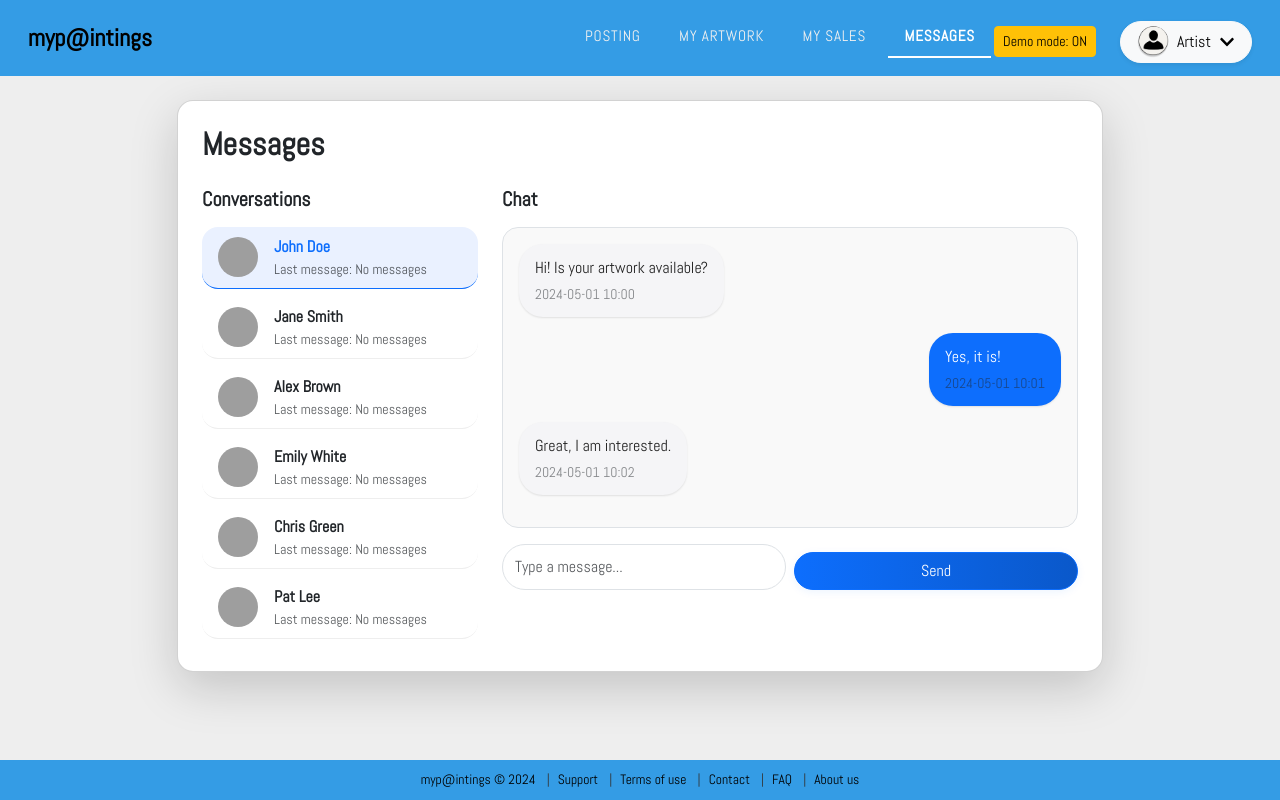
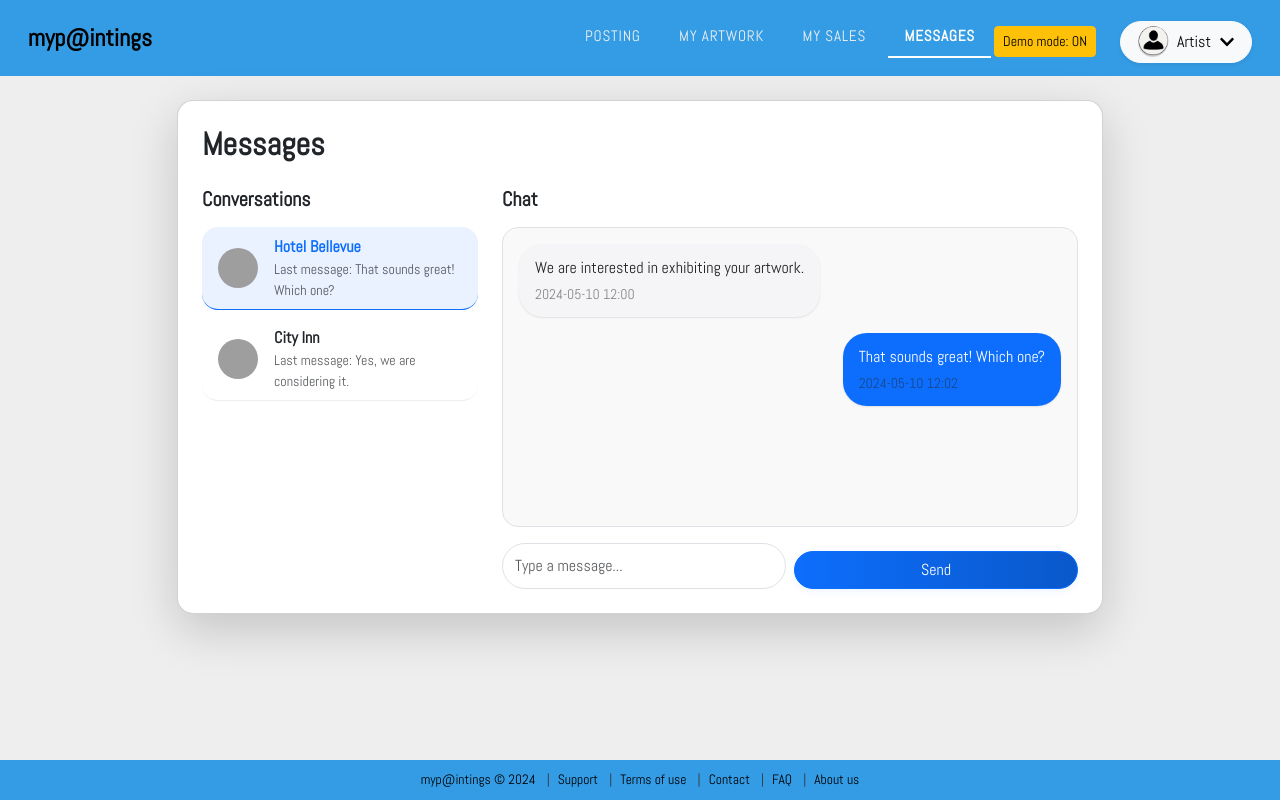
Before and after one commit to jirafey/fullstack-website-mypaintings, a React (Create React App) app in the folder My_artwork_react/: page /messages in a window 1280 px wide. Built offline with nearby package versions, Linux system fonts and the light colour scheme; grey boxes are pictures that could not be loaded.

Commit message:
fixed messages

```diff
--- a/My_artwork_react/src/MessagesPage.css
+++ b/My_artwork_react/src/MessagesPage.css
@@ -52,6 +52,7 @@
 .message-bubble.sent .message-content {
   background: #0d6efd;
   color: #fff;
+
 }
 .message-bubble.received .message-content {
   background: #f5f5f7;
--- a/My_artwork_react/src/MessagesPage.js
+++ b/My_artwork_react/src/MessagesPage.js
@@ -2,10 +2,11 @@ import React, { useState, useEffect } from 'react';
 import apiRequest from './api';
 import { useDemoMode } from './DemoModeContext';
 import { useToast } from './Toaster';
+import { useSession } from './hooks/useSession';
 import './MessagesPage.css';
 
-// Demo conversations and messages
-const DEMO_CONVERSATIONS = [
+// DEMO dane dla HOTELI (oryginalne)
+const DEMO_CONVERSATIONS_HOTEL = [
   { userId: 101, username: 'John Doe' },
   { userId: 102, username: 'Jane Smith' },
   { userId: 103, username: 'Alex Brown' },
@@ -13,72 +14,104 @@ const DEMO_CONVERSATIONS = [
   { userId: 105, username: 'Chris Green' },
   { userId: 106, username: 'Pat Lee' },
 ];
-const DEMO_MESSAGES = {
+
+const DEMO_MESSAGES_HOTEL = {
   101: [
-    { senderId: 101, senderName: 'John Doe', content: 'Hi! Is your artwork available?', timestamp: '2024-05-01 10:00' },
-    { senderId: 'me', senderName: 'Me', content: 'Yes, it is!', timestamp: '2024-05-01 10:01' },
-    { senderId: 101, senderName: 'John Doe', content: 'Great, I am interested.', timestamp: '2024-05-01 10:02' },
+    { senderId: 'me', senderName: 'Me', content: 'Hi! Is your artwork available?', timestamp: '2024-05-01 10:00' },
+    { senderId: 101, senderName: 'John Doe', content: 'Yes, it is!', timestamp: '2024-05-01 10:01' },
+    { type: 'system', content: 'Artist @DemoArtist accepted your reservation for “Abstract Dreams”!', timestamp: '2024-05-01 10:02' },
+    { senderId: 'me', senderName: 'Me', content: 'Great, I am interested.', timestamp: '2024-05-01 10:30' },
+    { type: 'system', content: 'You sent a payment request.', timestamp: '2024-05-01 10:32' },
+    { senderId: '101', senderName: 'John Doe', content: 'Amazing!', timestamp: '2024-05-01 10:35' },
   ],
   102: [
-    { senderId: 102, senderName: 'Jane Smith', content: 'Can you ship to Warsaw?', timestamp: '2024-05-02 09:30' },
-    { senderId: 'me', senderName: 'Me', content: 'Yes, shipping is possible.', timestamp: '2024-05-02 09:31' },
+    { senderId: 'me', senderName: 'Me', content: 'Can you ship to Warsaw?', timestamp: '2024-05-02 09:30' },
+    { senderId: 102, senderName: 'Jane Smith', content: 'Yes, shipping is possible.', timestamp: '2024-05-02 09:31' },
+  ]
+};
+
+
+// DEMO dane dla ARTYSTÓW (rozmowy z hotelami)
+const DEMO_CONVERSATIONS_ARTYSTA = [
+  { userId: 201, username: 'Hotel Bellevue' },
+  { userId: 202, username: 'City Inn' },
+];
+const DEMO_MESSAGES_ARTYSTA = {
+  201: [
+    { senderId: 201, senderName: 'Hotel Bellevue', content: 'We are interested in exhibiting your artwork.', timestamp: '2024-05-10 12:00' },
+    { senderId: 'me', senderName: 'Me', content: 'That sounds great! Which one?', timestamp: '2024-05-10 12:02' },
   ],
-  103: [
-    { senderId: 103, senderName: 'Alex Brown', content: 'I love your style!', timestamp: '2024-05-03 14:20' },
-    { senderId: 'me', senderName: 'Me', content: 'Thank you so much!', timestamp: '2024-05-03 14:21' },
-  ],
-  104: [
-    { senderId: 104, senderName: 'Emily White', content: 'Is the painting framed?', timestamp: '2024-05-04 11:10' },
-    { senderId: 'me', senderName: 'Me', content: 'Yes, it comes framed.', timestamp: '2024-05-04 11:11' },
-  ],
-  105: [
-    { senderId: 105, senderName: 'Chris Green', content: 'Can I see more photos?', timestamp: '2024-05-05 16:00' },
-    { senderId: 'me', senderName: 'Me', content: 'Sure, I will send them.', timestamp: '2024-05-05 16:01' },
-  ],
-  106: [
-    { senderId: 106, senderName: 'Pat Lee', content: 'What is the size?', timestamp: '2024-05-06 13:45' },
-    { senderId: 'me', senderName: 'Me', content: 'It is 60x80cm.', timestamp: '2024-05-06 13:46' },
+  202: [
+    { senderId: 'me', senderName: 'Me', content: 'Would you like to feature my painting in your lobby?', timestamp: '2024-05-11 14:00' },
+    { senderId: 202, senderName: 'City Inn', content: 'Yes, we are considering it.', timestamp: '2024-05-11 14:05' },
   ],
 };
 
 function MessagesPage() {
   const { demoMode } = useDemoMode();
   const toast = useToast();
+  const { userType } = useSession();
   const [conversations, setConversations] = useState([]);
   const [selectedUserId, setSelectedUserId] = useState(null);
   const [messages, setMessages] = useState([]);
   const [newMessage, setNewMessage] = useState('');
   const [error, setError] = useState('');
 
-  // Load conversations
   useEffect(() => {
     if (demoMode) {
-      setConversations(DEMO_CONVERSATIONS);
-      setSelectedUserId(DEMO_CONVERSATIONS[0]?.userId || null);
+
+      if (userType === 'HOTEL') {
+        const enriched = DEMO_CONVERSATIONS_HOTEL.map(conv => {
+          const msgs = DEMO_MESSAGES_HOTEL[conv.userId] || [];
+          const lastMsg = [...msgs].reverse().find(m => !m.type); // pomijamy systemowe
+          return { ...conv, lastMessage: lastMsg?.content || null };
+        });
+        setConversations(enriched);
+        setSelectedUserId(enriched[0]?.userId || null);
+      } else if (userType === 'ARTYSTA') {
+        const enriched = DEMO_CONVERSATIONS_ARTYSTA.map(conv => {
+          const msgs = DEMO_MESSAGES_ARTYSTA[conv.userId] || [];
+          const lastMsg = [...msgs].reverse().find(m => !m.type);
+          return { ...conv, lastMessage: lastMsg?.content || null };
+        });
+        setConversations(enriched);
+        setSelectedUserId(enriched[0]?.userId || null);
+      }
+
+
+
+
       setError('');
       return;
     }
+
     apiRequest('/wiadomosci/latesttimestamps')
         .then(data => setConversations(data?.conversations || []))
         .catch(err => setError('Błąd pobierania konwersacji: ' + err.message));
-  }, [demoMode]);
+  }, [demoMode, userType]);
 
-  // Load messages for selected user
   useEffect(() => {
     if (!selectedUserId) return;
+
     if (demoMode) {
-      setMessages([...DEMO_MESSAGES[selectedUserId] || []]);
+      const messagesData =
+          userType === 'HOTEL'
+              ? DEMO_MESSAGES_HOTEL[selectedUserId] || []
+              : DEMO_MESSAGES_ARTYSTA[selectedUserId] || [];
+      setMessages([...messagesData]);
       setError('');
       return;
     }
+
     apiRequest(`/wiadomosci/getmessages/${selectedUserId}`)
         .then(data => setMessages(data?.messages || []))
         .catch(err => setError('Błąd pobierania wiadomości: ' + err.message));
-  }, [selectedUserId, demoMode]);
+  }, [selectedUserId, demoMode, userType]);
 
   const handleSend = async (e) => {
     e.preventDefault();
     if (!newMessage.trim() || !selectedUserId) return;
+
     if (demoMode) {
       setMessages(msgs => [
         ...msgs,
@@ -88,13 +121,13 @@ function MessagesPage() {
       toast('Message sent (demo).', 'success');
       return;
     }
+
     try {
       await apiRequest('/wiadomosci/sendmessage', {
         method: 'POST',
         body: { recipientId: selectedUserId, content: newMessage }
       });
       setNewMessage('');
-      // Odśwież wiadomości
       const data = await apiRequest(`/wiadomosci/getmessages/${selectedUserId}`);
       setMessages(data?.messages || []);
     } catch (err) {
@@ -131,14 +164,35 @@ function MessagesPage() {
                   <h5 className="mb-3 fw-semibold">Chat</h5>
                   <div className="chat-box border rounded-4 p-3 mb-3" style={{ minHeight: 300, background: '#f9f9f9' }}>
                     {messages.length === 0 ? <div className="text-muted text-center py-5">No messages</div> :
-                    messages.map((msg, idx) => (
+
+                        messages.map((msg, idx) => {
+                          if (msg.type === 'system') {
+                            return (
+                                <div key={idx} className="text-center my-3">
+                                  <div className="alert alert-info d-inline-block px-4 py-2 rounded-pill shadow-sm">
+                                    <strong className="text-dark">{msg.content}</strong><br />
+                                    <small className="text-muted">{msg.timestamp}</small>
+                                  </div>
+                                </div>
+                            );
+                          }
+
+                          return (
                               <div key={idx} className={`message-bubble ${msg.senderId === 'me' ? 'sent' : 'received'} mb-3`}>
                                 <div className="message-content">
                                   <div className="message-text">{msg.content}</div>
                                   <div className="message-timestamp small text-muted">{msg.timestamp}</div>
                                 </div>
                               </div>
-                    ))}
+                          );
+                        })
+
+
+
+
+
+
+                    }
                   </div>
                   {selectedUserId && (
                       <form onSubmit={handleSend} className="d-flex">
```
Lines whose indentation alone changed are shown as unchanged.
